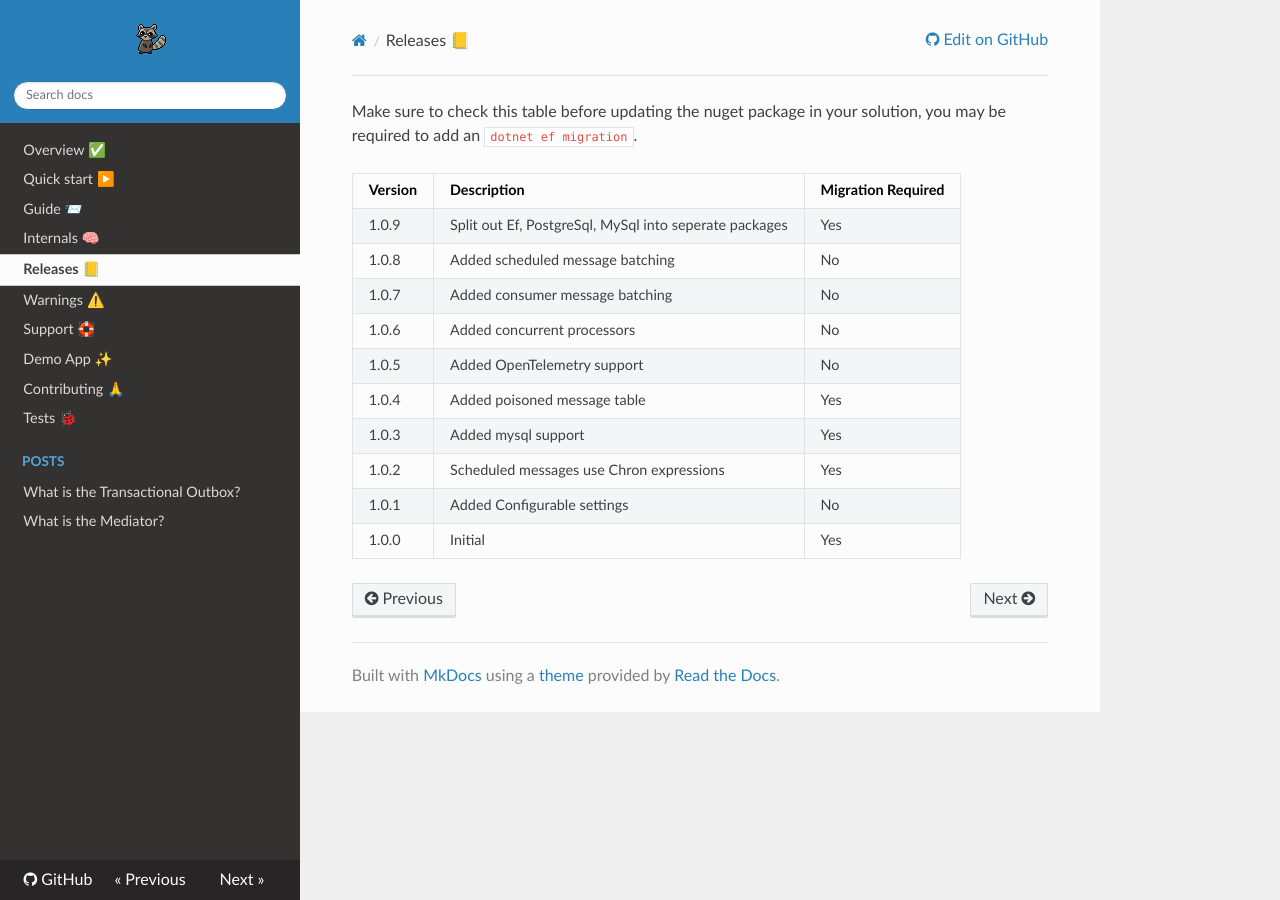
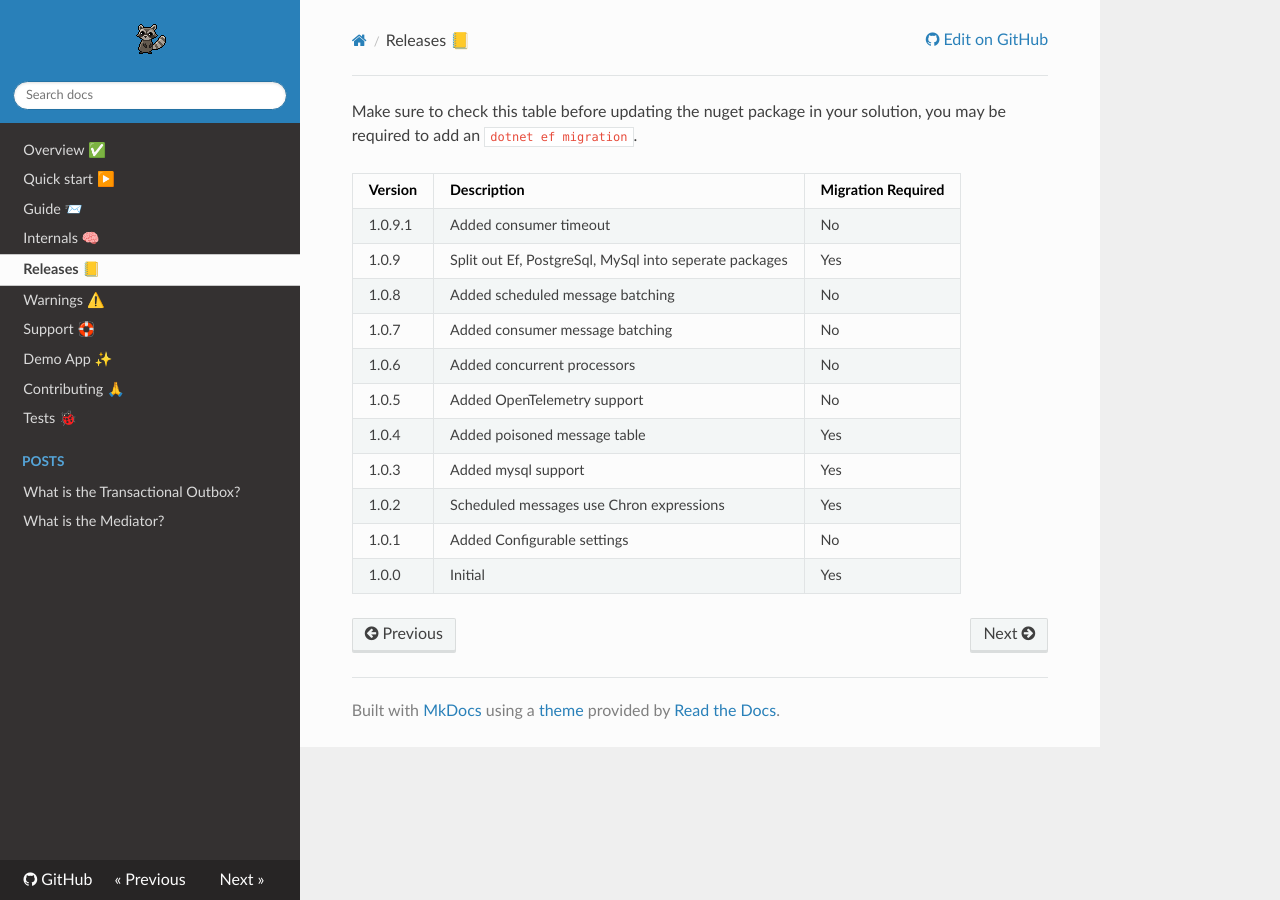
Before and after one commit to Timmoth/AsyncMonolith, an MkDocs documentation site: the page built from docs/releases.md, in a window 1280 px wide. Built offline with MkDocs 1.6.1, drawn with Linux system fonts in a browser that asks for light colours; nearby versions of some CDN libraries.

Commit message:
Updated releases doc

```diff
--- a/docs/releases.md
+++ b/docs/releases.md
@@ -2,6 +2,7 @@ Make sure to check this table before updating the nuget package in your solution
 
 | Version | Description                                            | Migration Required |
 | ------- | ------------------------------------------------------ | ------------------ |
+| 1.0.9.1 | Added consumer timeout                                 | No                 |
 | 1.0.9   | Split out Ef, PostgreSql, MySql into seperate packages | Yes                |
 | 1.0.8   | Added scheduled message batching                       | No                 |
 | 1.0.7   | Added consumer message batching                        | No                 |
```
